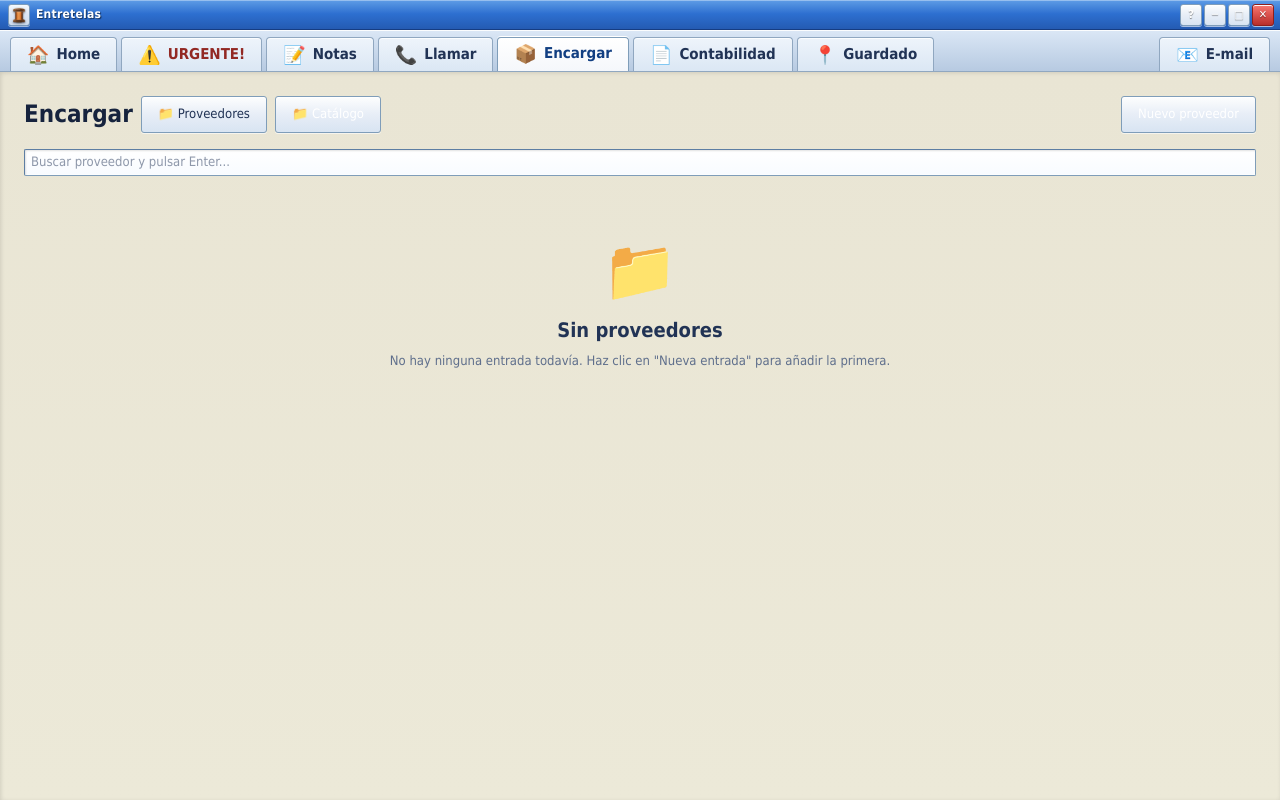
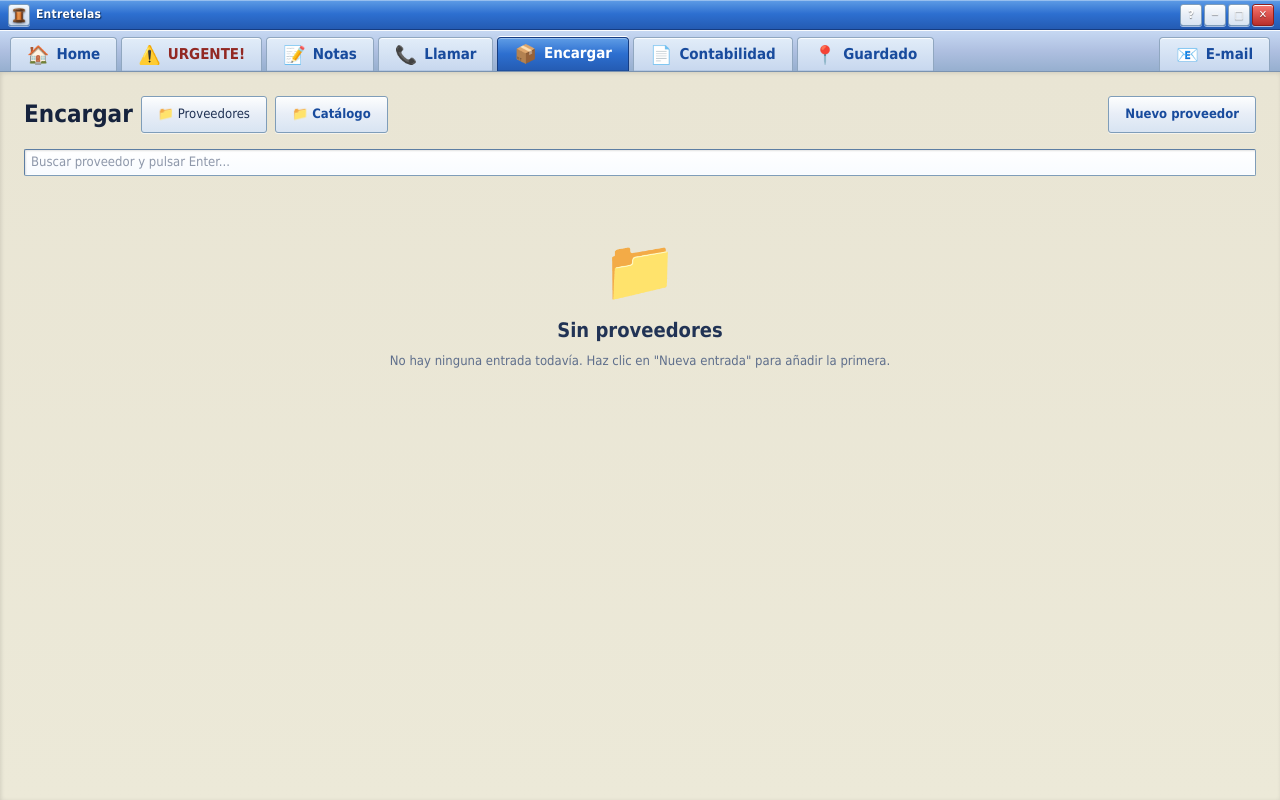
Before and after one commit to albertmmateo-blip/App-Entretelas, a React (Vite) app: page /#/encargar in a window 1280 px wide. Built offline with nearby package versions, Linux system fonts and the light colour scheme.

Commit message:
Buttons UI visiblity

```diff
--- a/src/renderer/pages/Guardado/index.jsx
+++ b/src/renderer/pages/Guardado/index.jsx
@@ -919,8 +919,8 @@ function TabBuscar({ state, dispatch, api }) {
             onClick={() => setViewMode(mode)}
             className={`px-4 py-2 text-sm font-medium transition-colors border-b-2 -mb-px ${
               viewMode === mode
-                ? 'border-primary text-primary'
-                : 'border-transparent text-neutral-500 hover:text-neutral-700'
+                ? 'border-primary text-primary-700'
+                : 'border-transparent text-primary/80 hover:text-primary-700'
             }`}
           >
             {label}
@@ -2283,8 +2283,8 @@ export default function Guardado() {
             onClick={() => setActiveTab(tab.id)}
             className={`px-5 py-2.5 text-sm font-medium transition-colors border-b-2 -mb-px ${
               activeTab === tab.id
-                ? 'border-primary text-primary'
-                : 'border-transparent text-neutral-500 hover:text-neutral-700 hover:border-neutral-300'
+                ? 'border-primary text-primary-700'
+                : 'border-transparent text-primary/80 hover:text-primary-700 hover:border-neutral-300'
             }`}
           >
             <span className="mr-1.5">{tab.icon}</span>
--- a/src/renderer/styles.css
+++ b/src/renderer/styles.css
@@ -60,6 +60,12 @@ body {
   background:
     radial-gradient(circle at top, rgba(255, 255, 255, 0.35), transparent 36%),
     linear-gradient(180deg, #7bb1ef 0%, #5a8fd6 24%, #7cb0e8 48%, #d9e6f6 48%, #d9e6f6 100%);
+}
+
+button.bg-primary {
+  font-weight: 600;
+  color: var(--color-primary-700);
+  text-shadow: none;
 }
 
 #root {
@@ -363,8 +369,8 @@ a {
   padding: 7px 10px 0;
   gap: 4px;
   flex-shrink: 0;
-  background: linear-gradient(180deg, #dbe7f6 0%, #c8d8eb 52%, #b7cae1 100%);
-  border-bottom: 1px solid #90a7c0;
+  background: linear-gradient(180deg, #c7d9f3 0%, #aebfe0 52%, #96afcf 100%);
+  border-bottom: 1px solid #7b93b0;
   box-shadow:
     inset 0 1px 0 rgba(255, 255, 255, 0.9),
     0 1px 0 rgba(255, 255, 255, 0.5);
@@ -382,12 +388,14 @@ a {
   font-family: Tahoma, sans-serif;
   font-size: 15px;
   font-weight: bold;
-  color: var(--text-main);
+  color: var(--color-primary-700);
   text-decoration: none;
   cursor: default;
   white-space: nowrap;
-  background: linear-gradient(180deg, #eef4fb 0%, #dbe7f4 100%);
-  box-shadow: inset 0 1px 0 rgba(255, 255, 255, 0.8);
+  background: linear-gradient(180deg, #e2edf9 0%, #c7d7ee 100%);
+  box-shadow:
+    inset 0 1px 0 rgba(255, 255, 255, 0.85),
+    inset 0 -1px 0 rgba(92, 127, 172, 0.18);
 }
 
 .xp-nav-tab .tab-icon {
@@ -396,16 +404,17 @@ a {
 }
 
 .xp-nav-tab:hover:not(.active-tab) {
-  background: linear-gradient(180deg, #ffffff 0%, #e7eff9 100%);
-  color: #0f2f66;
+  background: linear-gradient(180deg, #f4f8fd 0%, #d5e2f2 100%);
+  color: #123f82;
 }
 
 .xp-nav-tab.active-tab {
-  background: linear-gradient(180deg, #ffffff 0%, #f5f7fb 100%);
-  border-color: #7f9db9;
-  color: #123f82;
+  background: linear-gradient(180deg, #5f9de6 0%, #2d6fd0 48%, #245bb2 100%);
+  border-color: #163d82;
+  color: #fff;
   box-shadow:
-    inset 0 1px 0 rgba(255, 255, 255, 0.95),
+    inset 0 1px 0 rgba(255, 255, 255, 0.35),
+    inset 0 -1px 0 rgba(0, 0, 0, 0.12),
     0 -1px 0 #ffffff;
   position: relative;
   margin-bottom: -1px;
```
